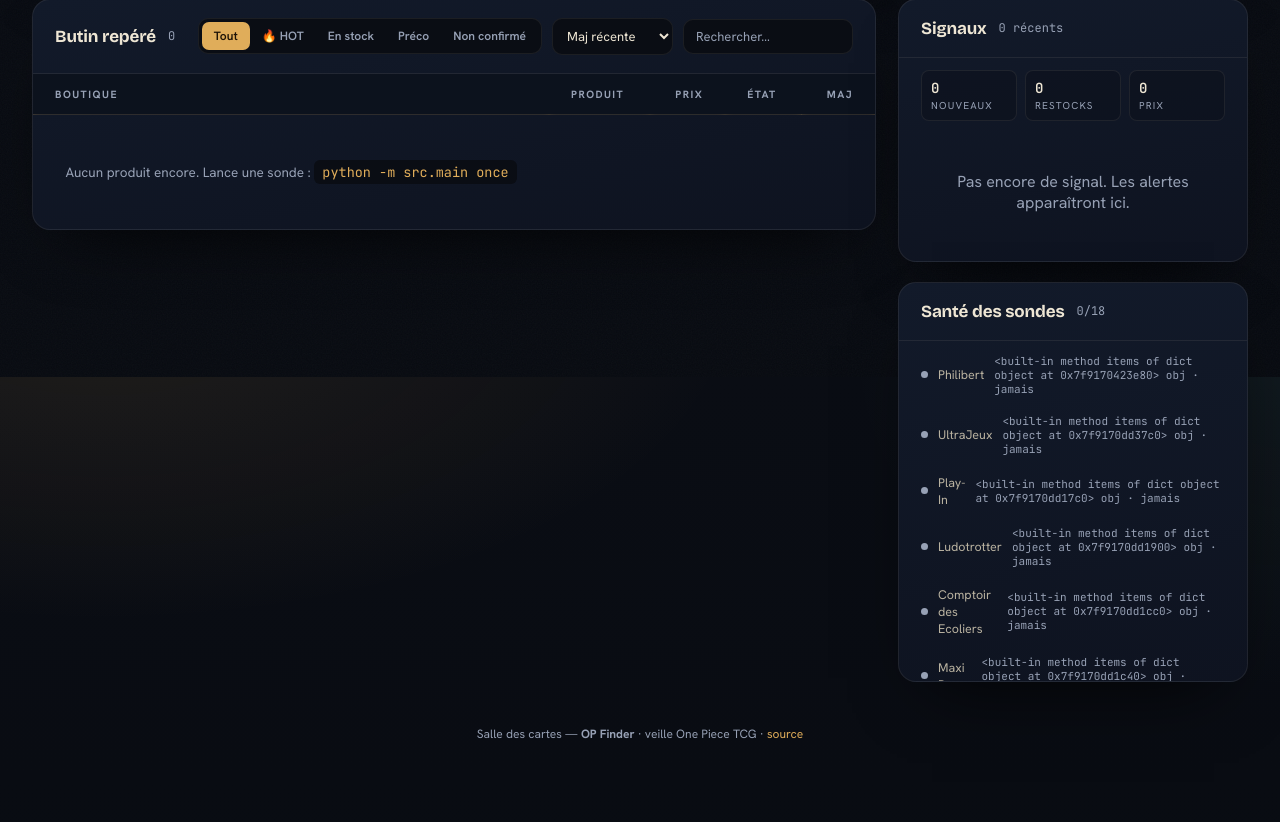
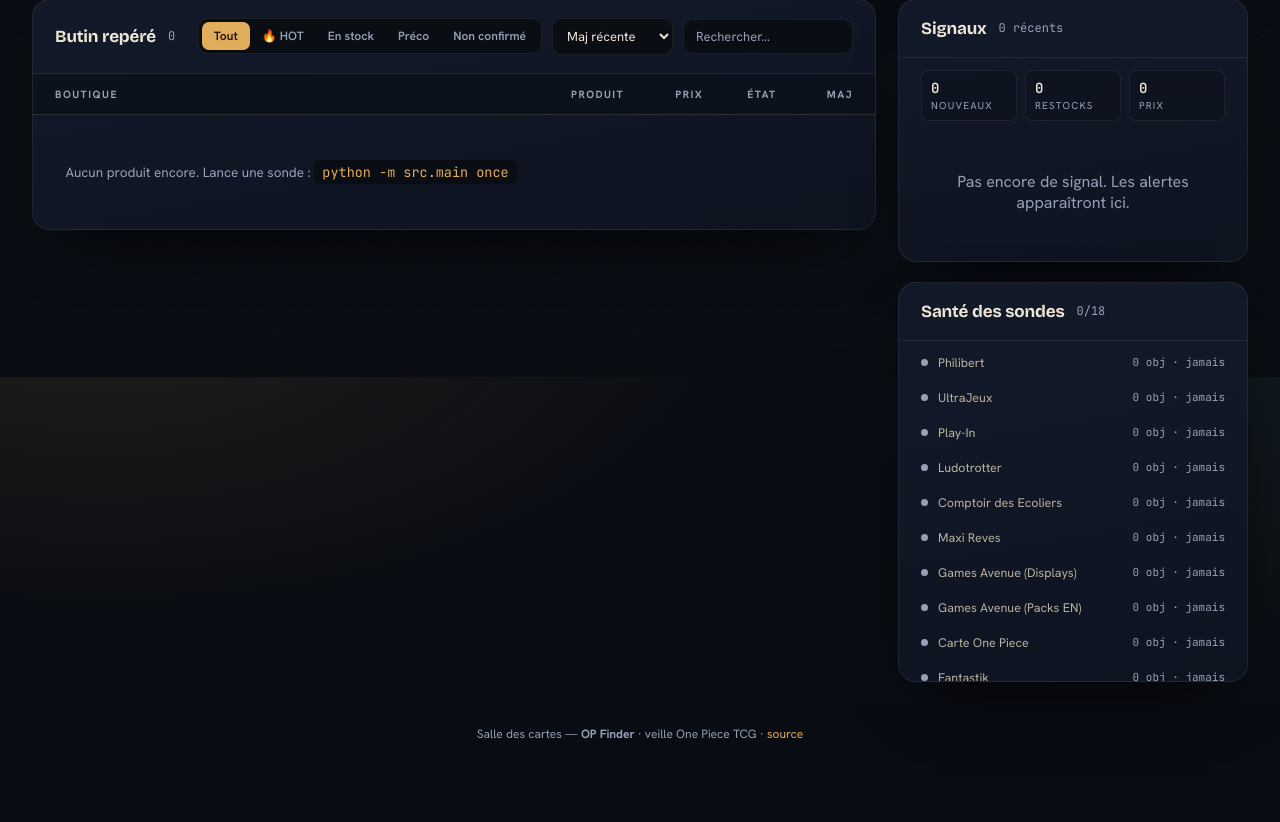
Before and after one commit to ggpujol-hash/op-finder, a FastAPI app: page / in a window 1280 px wide. Shown: the part 423-1245 px from the top of the page. Run offline with FastAPI, Linux system fonts and the light colour scheme; data that the repository does not hold is empty.

Commit message:
Fix: panneau santé affichait la méthode dict.items() au lieu du compte
En Jinja2, `c.items` sur un dict resout l'attribut `.items` (methode du
dict) avant la cle -> affichait "<built-in method items of dict>". On force
l'acces par cle avec `c['items']`.

Co-Authored-By: Claude Opus 4.8 <noreply@anthropic.com>

```diff
--- a/src/dashboard/templates/index.html
+++ b/src/dashboard/templates/index.html
@@ -394,7 +394,7 @@
                  title="{{ c.message }}">
               <span class="ico"></span>
               <span class="nm">{{ c.name }}</span>
-              <span class="it">{{ c.items }} obj · {% if c.ran_at %}<time class="lt" data-iso="{{ c.ran_at }}" data-fmt="time">{{ c.ran_at[11:16] }}</time>{% else %}jamais{% endif %}</span>
+              <span class="it">{{ c['items'] }} obj · {% if c.ran_at %}<time class="lt" data-iso="{{ c.ran_at }}" data-fmt="time">{{ c.ran_at[11:16] }}</time>{% else %}jamais{% endif %}</span>
             </div>
             {% if c.ok == false and c.message %}<div class="hmsg">{{ c.message }}</div>{% endif %}
             {% else %}
```
